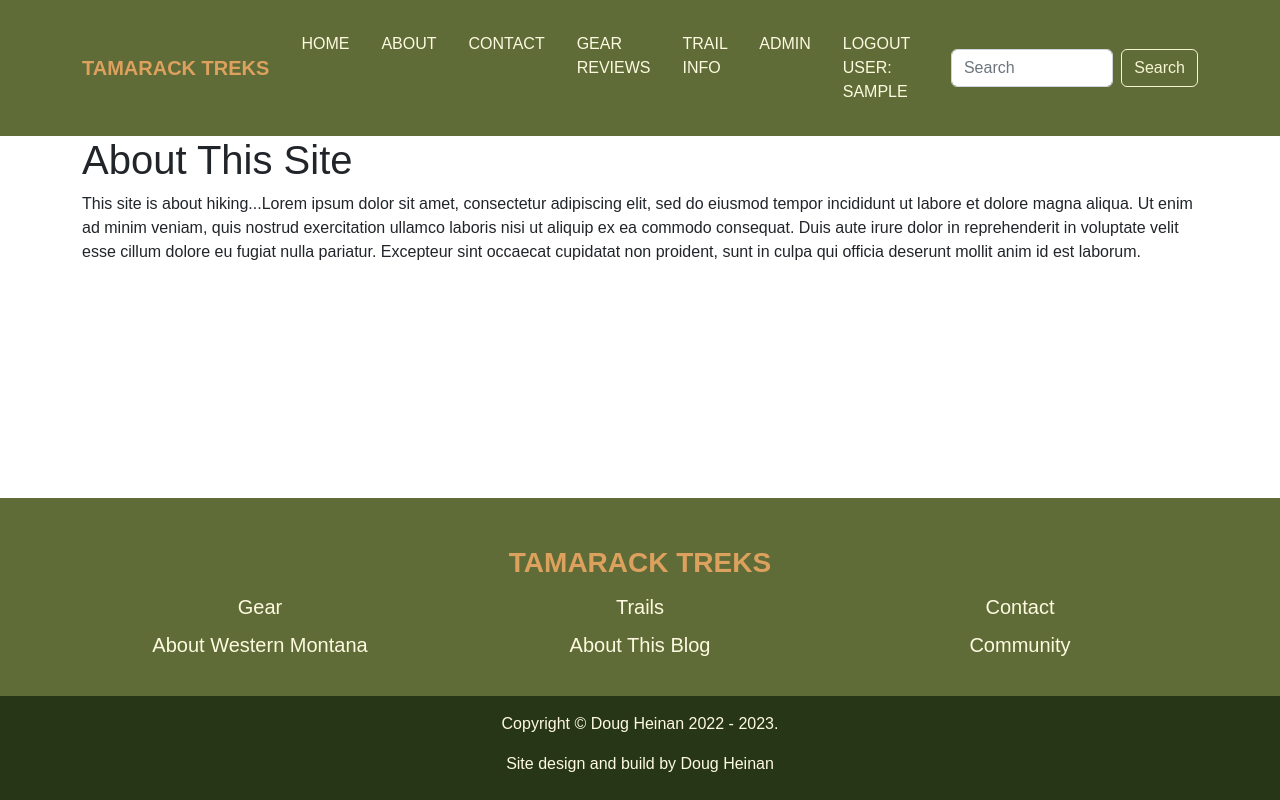
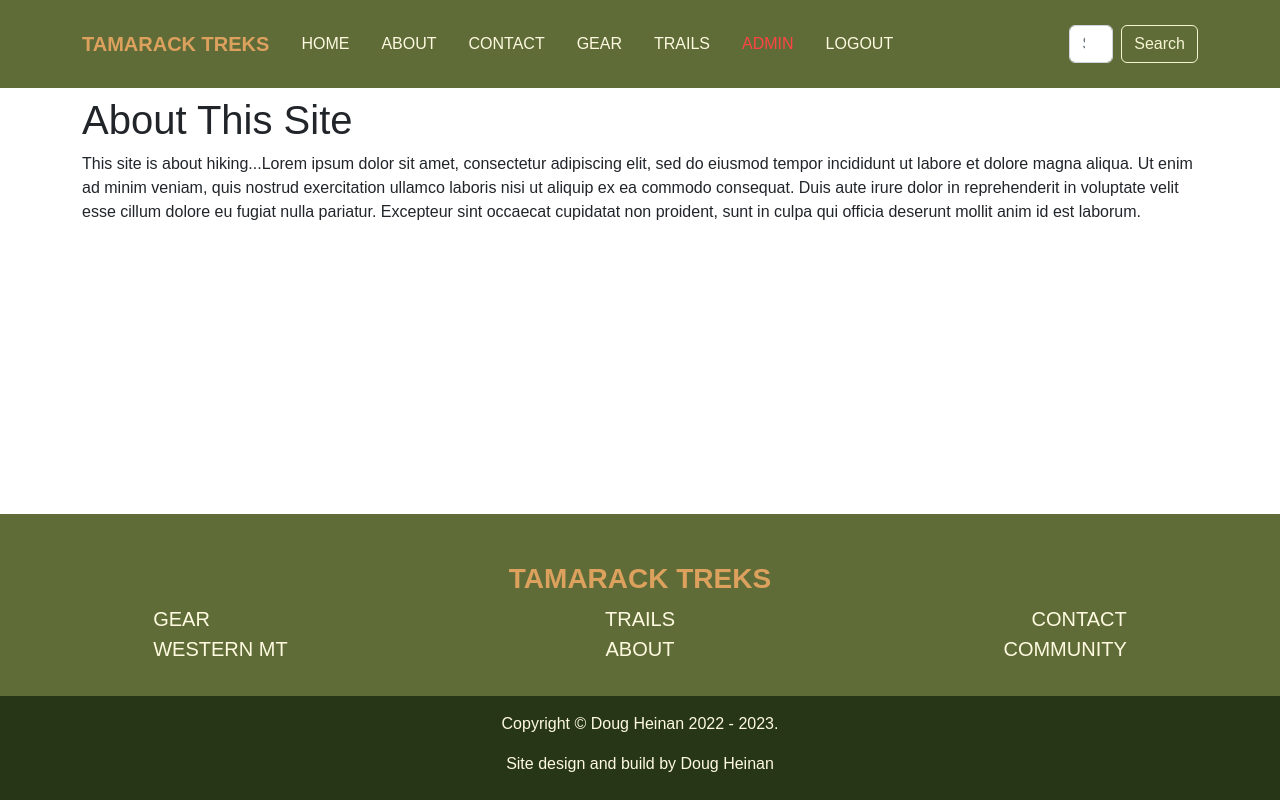
Before and after one commit to DouglasHeinan/tamarack-treks, a Flask app: page /about in a window 1280 px wide. Run offline with Flask 2, Linux system fonts and the light colour scheme; the visitor is signed in with stand-in values (Sample User, id 1); data comes from the database, SQL or seed files in the repository; some libraries are stand-ins or nearby versions; some web fonts are replaced.

Commit message:
many design/layout changes to home page.

```diff
--- a/hiking_blog/gear/templates/view_gear.html
+++ b/hiking_blog/gear/templates/view_gear.html
@@ -64,7 +64,7 @@
         {{ form.csrf_token }}
         {{ form.comment_text.label }}
         {{ form.comment_text }}
-        <input class="btn button-style mt-2" type="submit" value="Submit">
+        <input class="btn btn-success" type="submit" value="Submit">
     </form>
 
     <div class="col-lg-8 col-md-10 mx-auto comment mt-4">
--- a/hiking_blog/static/css/styles.css
+++ b/hiking_blog/static/css/styles.css
@@ -8,113 +8,112 @@ body {
     display: flex;
     min-height: 100vh;
     flex-direction: column;
+    padding-top: 4em;
 }
 
 #wrapper {
     flex: 1;
 }
 
+/*--------------------SITE WIDE UTILITIES----------------*/
+.admin-text {
+    color: #ff4444;
+    text-transform: uppercase;
+    transition-duration: 0.5s;
+    display: inline-block;
+}
+
+.no-underline, no-underline:hover {
+    text-decoration: none;
+}
+
+.background-color-white {
+    background-color: #ffffff;
+}
+
+/*---------------------NAVBAR--------------------------*/
+.navbar {
+    background-color: #606c38;
+}
+
+.navbar-text {
+    color: #fefae0;
+    text-transform: uppercase;
+    transition-duration: 0.5s;
+    display: inline-block;
+}
+
+.navbar-text:hover, admin-text:hover {
+    color: #283618;
+}
+
+.nav-btn {
+    color: #fefae0;
+}
+
+.logo-font:hover {
+    color: #283618;
+}
+
+.search-button {
+    border-color: #f6f4d2;
+    color: #f6f4d2;
+}
+
+.search-button:hover {
+    background-color: #f6f4d2;
+    color: #606c38;
+    border-color: #606c38
+}
+
+/*------------------------MAIN PAGE TOP----------------*/
 .title-font {
     font-size: 50px;
     font-weight: bold;
+    cursor: default;
+    color: #bc6c25;
 }
 
-.big-font {
+.carousel-font {
     font-size: 40px;
     font-weight: bold;
+    text-shadow: -1px 1px 0 #000, 1px 1px 0 #000, 1px -1px 0 #000, -1px -1px 0 #000;
+    color: #fefae0;
+    transition-duration: 0.5s;
+}
+
+.carousel-font:hover {
+    color: #ffffff;
 }
 
 .logo-font {
     font-weight: bold;
     text-transform: uppercase;
     color: #dda15e;
+    transition-duration: 0.5s;
 }
 
-.logo-font:hover {
-    color: #283618;
+.carouselImage img {
+  width: auto;
+  max-height: 600px;
 }
 
-.align-right {
-    text-align: right;
-    margin-right: 50px;
-    margin-top: 25px;
+.carousel-caption {
+    top: 50%;
+    transform: translateY(-50%);
+    bottom: initial;
 }
 
-.section-font {
-    font-size: 35px;
-    text-transform: uppercase;
-}
-
+/*-----------------MAIN PAGE CARDS-------------------*/
 .card-text {
     font-size: 22px;
     text-transform: uppercase;
+    color: #bc6c25;
+    transition-duration: 0.5s;
 }
 
-.big-margin {
-    margin: 80px 200px;
-}
-
-.site-color-one, .site-color-one:hover  {
-    color: #606c38;
-}
-
-.site-color-two, .site-color-two:hover {
-    color: #283618;
-}
-
-.site-color-three, .site-color-three:hover {
-    color: #fefae0;
-}
-
-.site-color-four, .site-color-four:hover {
+.card-text:hover {
     color: #dda15e;
-}
-
-.site-color-five, .site-color-five:hover {
-    color: #bc6c25;
-}
-
-.site-color-white {
-    color: #ffffff;
-}
-
-.background-color-one {
-    background-color: #606c38;
-}
-
-.background-color-two {
-    background-color: #283618;
-}
-
-.background-color-three {
-    background-color: #fefae0;
-}
-
-.background-color-four {
-    background-color: #dda15e;
-}
-
-.background-color-five {
-    background-color: #bc6c25;
-}
-
-.background-color-white {
-    background-color: #ffffff;
-}
-
-.navbar-text {
-    color: #fefae0;
-    text-transform: uppercase;
-}
-
-.navbar-text:hover {
-    color: #283618;
-}
-
-.view-all-links-align {
-    text-align: right;
-    margin-top: 25px;
-    margin-right: 50px;
 }
 
 .view-all-links {
@@ -128,6 +127,101 @@ body {
     color: #606c38;
 }
 
+.view-all-links-align {
+    width: 33%;
+    text-align: center;
+    margin-top: 30px;
+}
+
+.card-img {
+    object-fit: contain;
+    height: 25vw;
+}
+
+.card-img-top {
+    width: 100%;
+    height: 25vw;
+    object-fit: cover;
+}
+
+.zoom-img {
+    transition: .5s;
+}
+
+.zoom-img:hover {
+    transform: scale(1.05);
+}
+
+.card-border {
+    border-color: #bc6c25;
+    overflow: hidden;
+}
+
+/*--------------------MAIN PAGE MIDDLE-------------------*/
+.section-font-one {
+    font-size: 35px;
+    text-transform: uppercase;
+    color: #bc6c25;
+}
+
+.section-font-two {
+    font-size: 35px;
+    text-transform: uppercase;
+    color: #283618;
+}
+
+.section-background-two {
+    background-color: #fefae0;
+}
+
+.section-spacing {
+
+}
+
+.big-margin {
+    margin: 80px 200px;
+}
+
+/*----------------------FOOTER--------------------------*/
+#footer {
+
+}
+
+.footer-background {
+    background-color: #606c38;
+}
+
+.foot-list {
+    display: flex;
+    flex-wrap: wrap;
+    justify-content: space-evenly;
+}
+
+.foot-list li {
+    width: 100%;
+    text-align: center;
+}
+
+.copyright-background {
+    background-color: #283618;
+}
+
+.copyright-text {
+    color: #fefae0;
+}
+
+.foot-btn-font {
+    font-size: 20px;
+    color: #fefae0;
+    text-transform: uppercase;
+    transition-duration: 0.5s;
+}
+
+.foot-btn-font:hover {
+    color: #283618;
+}
+
+/*-------------VIEW GEAR PAGE-------------------------*/
 .gear-img {
     width: 65%;
     height: 100%;
@@ -140,76 +234,132 @@ body {
     height: 24em;
 }
 
-.card-img {
-    object-fit: contain;
-    height: 25vw;
-}
-
-.card-border {
-    border-color: #bc6c25;
-}
-
-.no-underline, no-underline:hover {
-    text-decoration: none;
-}
-
-.carousel-caption {
-    top: 50%;
-    transform: translateY(-50%);
-    bottom: initial;
-}
-
-.search-button {
-    border-color: #f6f4d2;
-    color: #f6f4d2;
-}
-
-.search-button:hover {
-    background-color: #f6f4d2;
-    color: #606c38;
-    border-color: #606c38
-}
-
-.button-style {
-    background-color: #606c38;
-    border-color: #606c38;
-    color: #f6f4d2;
-}
-
-.button-style:hover {
-    background-color: #f6f4d2;
-    color: #606c38;
-    border-color: #606c38;
-}
-
-.carouselImage img {
-  width: auto;
-  height: 600px;
-  max-height: 600px;
-}
-
-.card-img-top {
-    width: 100%;
-    height: 25vw;
-    object-fit: cover;
-}
-
-#footer {
-
-}
-
-.foot-list {
-    display: flex;
-    flex-wrap: wrap;
-    justify-content: space-evenly;
-}
-
-.foot-btn-font {
-    font-size: 20px;
-}
-
-
+/*---------------------MEDIA QUERIES-------------------*/
 @media all {
     .navbar .nav-item .dropdown-menu{ display: none; }
     .navbar .nav-item:hover .dropdown-menu{ display:block }
 }
+
+@media (min-width:992px) {
+    body {
+        padding-top: 6em;
+    }
+}
+
+@media (max-width:576px) {
+    body {
+        padding-top: 3em;
+    }
+}
+
+/*---------------------MEDIA NAVBAR-------------------*/
+@media (min-width:1200px) {
+    .right-search {
+        margin-left: 10em;
+    }
+}
+
+/*--------------MEDIA MAIN PAGE TOP-----------------------*/
+@media (max-width:768px) {
+    .title-font {
+        font-size: 40px;
+    }
+}
+
+@media (max-width:576px) {
+    .title-font {
+        font-size: 30px;
+        margin: auto 20px;
+    }
+}
+
+@media (max-width:768px) {
+    .carousel-font {
+        font-size: 35px;
+    }
+}
+
+@media (max-width:576px) {
+    .carousel-font {
+        font-size: 25px;
+    }
+}
+
+/*------------------MEDIA MAIN PAGE CARDS---------------*/
+@media (min-width:576px) {
+    .card-display {
+        height: 100%;
+    }
+}
+
+@media (min-width:577px) {
+    .view-all-links-big-screen {
+        display: flex;
+        justify-content: flex-end;
+    }
+}
+
+@media (max-width:576px) {
+    .view-all-links-align {
+        text-align: center;
+        width: 100%;
+        margin-top: 10px;
+    }
+}
+
+/*--------------------MEDIA MAIN PAGE MIDDLE-------------------*/
+@media (max-width:768px) {
+    .section-font {
+        font-size: 30px;
+    }
+}
+
+@media (max-width:576px) {
+    .section-font {
+        font-size: 25px;
+    }
+}
+
+/*----------------------MEDIA FOOTER---------------------*/
+@media (min-width:576px) and (max-width:767.99px) {
+    .foot-list li {
+        width: 50%;
+    }
+    .foot-list li:nth-child(even) {
+        text-align: right;
+        padding-right: 75px;
+    }
+    .foot-list li:nth-child(odd) {
+        text-align: left;
+        padding-left: 75px;
+    }
+}
+
+@media (min-width:768px) {
+    .foot-list li {
+    width: 33%;
+    text-align: center;
+    }
+    .foot-list li:nth-child(3n + 1) {
+        text-align: left;
+        padding-left: 150px;
+    }
+
+    .foot-list li:nth-child(3n + 3) {
+        text-align: right;
+        padding-right: 150px;
+    }
+}
+
+/*--------------------COLOR REFERENCE-------------------*/
+/*
+light green = color: #606c38;
+
+dark green = color: #283618;
+
+very light peach = color: #fefae0;
+
+mild clay = color: #dda15e;
+
+bold clay = color: #bc6c25;
+*/
--- a/hiking_blog/templates/footer.html
+++ b/hiking_blog/templates/footer.html
@@ -1,19 +1,19 @@
-<div class="background-color-one pt-5 pb-3">
-    <div class="text-center">
-        <h3 class="logo-font">Tamarack Treks</h3>
-        <div class="container">
-            <ul class="row mb-3 foot-list list-unstyled">
-                <li class="foot-btn-font col-sm-6 col-md-4 my-1"><a class="no-underline site-color-three" href="{{ url_for('gear_bp.view_all_gear') }}">Gear</a></li>
-                <li class="foot-btn-font col-sm-6 col-md-4 my-1"><a class="no-underline site-color-three" href="{{ url_for('trail_bp.view_all_trails') }}">Trails</a></li>
-                <li class="foot-btn-font col-sm-6 col-md-4 my-1"><a class="no-underline site-color-three" href="{{ url_for('contact_bp.contact') }}">Contact</a></li>
-                <li class="foot-btn-font col-sm-6 col-md-4 my-1"><a class="no-underline site-color-three" href="#">About Western Montana</a></li>
-                <li class="foot-btn-font col-sm-6 col-md-4 my-1"><a class="no-underline site-color-three" href="{{ url_for('home_bp.about') }}">About This Blog</a></li>
-                <li class="foot-btn-font col-sm-6 col-md-4 my-1"><a class="no-underline site-color-three" href="#">Community</a></li>
+<div class="footer-background pt-5 pb-3">
+    <div>
+        <h3 class="text-center logo-font"><a class="logo-font no-underline" href="{{ url_for('home_bp.home') }}">Tamarack Treks</a></h3>
+        <div>
+            <ul class="mb-3 list-unstyled foot-list">
+                <li class="footer-item"><a class="no-underline foot-btn-font" href="{{ url_for('gear_bp.view_all_gear') }}">Gear</a></li>
+                <li class="footer-item"><a class="no-underline foot-btn-font" href="{{ url_for('trail_bp.view_all_trails') }}">Trails</a></li>
+                <li class="footer-item"><a class="no-underline foot-btn-font" href="{{ url_for('contact_bp.contact') }}">Contact</a></li>
+                <li class="footer-item"><a class="no-underline foot-btn-font" href="#">Western MT</a></li>
+                <li class="footer-item"><a class="no-underline foot-btn-font" href="{{ url_for('home_bp.about') }}">About</a></li>
+                <li class="footer-item"><a class="no-underline foot-btn-font" href="#">Community</a></li>
             </ul>
         </div>
     </div>
 </div>
-<div class="text-center background-color-two pt-3 pb-2">
-    <p class="site-color-three">Copyright &copy; Doug Heinan 2022 - {{ year }}.</p>
-    <p class="site-color-three">Site design and build by Doug Heinan</p>
+<div class="text-center copyright-background pt-3 pb-2">
+    <p class="copyright-text">Copyright &copy; Doug Heinan 2022 - {{ year }}.</p>
+    <p class="copyright-text">Site design and build by Doug Heinan</p>
 </div>
--- a/hiking_blog/templates/header_navbar.html
+++ b/hiking_blog/templates/header_navbar.html
@@ -1,8 +1,8 @@
 <div>
-    <nav class="navbar navbar-expand-lg background-color-one">
+    <nav class="navbar fixed-top navbar-expand-lg">
         <div class="container">
             <a class="navbar-brand logo-font" href="/">Tamarack Treks</a>
-            <button class="navbar-toggler site-color-three" type="button" data-bs-toggle="collapse"
+            <button class="navbar-toggler nav-btn" type="button" data-bs-toggle="collapse"
                     data-bs-target="#navbarSupportedContent" aria-controls="navbarSupportedContent"
                     aria-expanded="false" aria-label="Toggle navigation">
                 <span class="navbar-toggler-icon"></span>
@@ -23,29 +23,29 @@
                     </li>
                     <li class="nav-item">
                         <a class="nav-link px-lg-3 py-3 py-lg-4 navbar-text"
-                           href="{{ url_for('gear_bp.view_all_gear') }}">Gear Reviews</a>
+                           href="{{ url_for('gear_bp.view_all_gear') }}">Gear</a>
                     </li>
                     <li class="nav-item">
                         <a class="nav-link px-lg-3 py-3 py-lg-4 navbar-text"
-                           href="{{ url_for('trail_bp.view_all_trails') }}">Trail Info</a>
+                           href="{{ url_for('trail_bp.view_all_trails') }}">Trails</a>
                     </li>
                     {% if current_user.is_authenticated: %}
                         {% if current_user.is_admin %}
                             <li class="nav-item dropdown">
-                                <a class="nav-link px-lg-3 py-3 py-lg-4 navbar-text"
+                                <a class="nav-link px-lg-3 py-3 py-lg-4 admin-text"
                                    href="{{ url_for('admin_bp.admin_dashboard') }}">Admin</a>
                                 <ul class="dropdown-menu">
                                     <li>
-                                        <a class="dropdown-item" href="{{ url_for('admin_bp.add_admin') }}">
+                                        <a class="dropdown-item admin-text" href="{{ url_for('admin_bp.add_admin') }}">
                                             Add New Admin
                                         </a>
-                                        <a class="dropdown-item" href="{{ url_for('admin_bp.add_gear') }}">
+                                        <a class="dropdown-item admin-text" href="{{ url_for('admin_bp.add_gear') }}">
                                             Add New Gear Review
                                         </a>
-                                        <a class="dropdown-item" href="{{ url_for('admin_bp.add_trail') }}">
+                                        <a class="dropdown-item admin-text" href="{{ url_for('admin_bp.add_trail') }}">
                                             Add a New Trail
                                         </a>
-                                        <a class="dropdown-item" href="{{ url_for('admin_bp.dead_links') }}">
+                                        <a class="dropdown-item admin-text" href="{{ url_for('admin_bp.dead_links') }}">
                                             Dead Links
                                         </a>
                                     </li>
@@ -54,7 +54,7 @@
                         {% endif %}
                     <li class="nav-item">
                         <a class="nav-link px-lg-3 py-3 py-lg-4 navbar-text"
-                           href="{{ url_for('auth_bp.logout') }}">Logout User: {{ current_user.username }}</a>
+                           href="{{ url_for('auth_bp.logout') }}">Logout</a>
                     </li>
                     {% else: %}
                     <li class="nav-item">
@@ -63,6 +63,7 @@
                     </li>
                     {% endif %}
                 </ul>
+                <div class="right-search">
                     <form method="POST" action="{{ url_for('search_bp.search') }}" class="d-flex">
                         {{ form.hidden_tag() }}
                         <input class="form-control me-2" type="search"
@@ -71,5 +72,6 @@
                     </form>
                 </div>
             </div>
+        </div>
     </nav>
 </div>
```
Also changed, not shown: hiking_blog/home/templates/dashboard.html (+25 -21 lines). Lines whose indentation alone changed are shown as unchanged.
